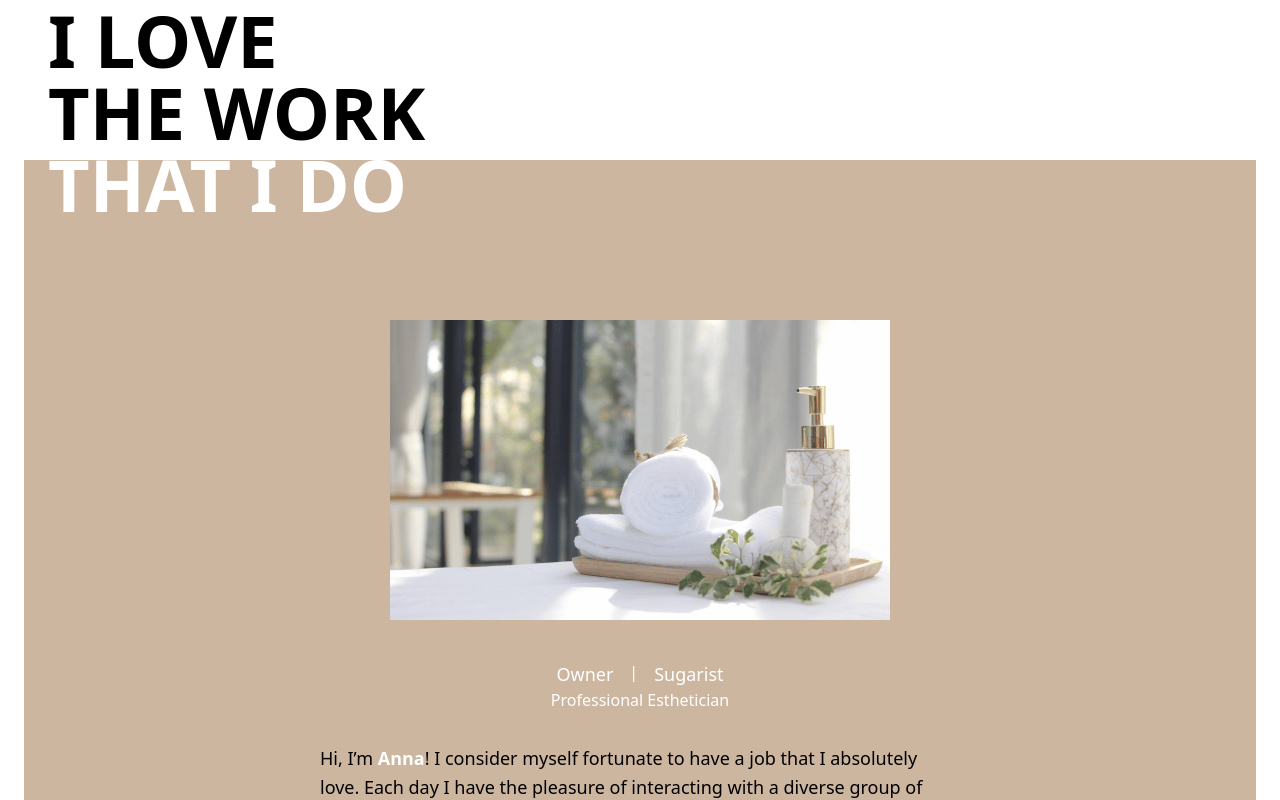
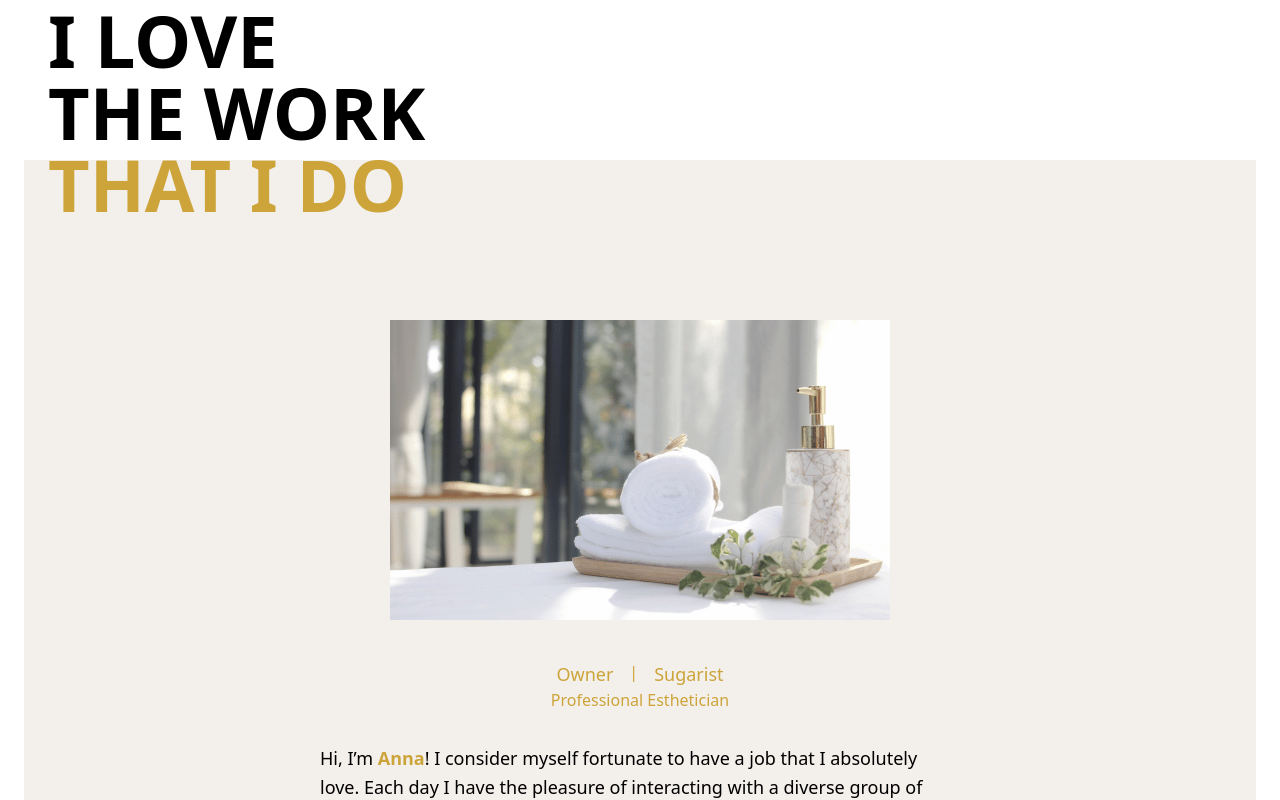
Before and after one commit to It-s-Simply-Sugar/sugard-bare, a React (Create React App) app: page /about in a window 1280 px wide. Shown: the part 280-1080 px from the top of the page. Built offline with nearby package versions, Linux system fonts and the light colour scheme.

Commit message:
update nav

```diff
--- a/src/components/AboutUs/index.tsx
+++ b/src/components/AboutUs/index.tsx
@@ -12,13 +12,15 @@ const AboutUs = () => {
           <br />
           the work
           <br />
-          <span className="text-white">that I do</span>
+          <span style={{ color: '#CCA43A' }}>that I do</span>
         </h1>
-        <div className="container grid place-items-center" style={{ backgroundColor: '#CCB6A0' }}>
+        <div className="container grid place-items-center" style={{ backgroundColor: '#F3EFEB' }}>
           <div className="px-8 sm:px-14 md:px-20 pt-24 sm:pt-32 md:pt-40 pb-10 grid place-items-center">
             <img src={sugar} alt="" />
           </div>
-          <div className="pb-8 flex flex-col justify-center items-center text-white">
+          <div
+            className="pb-8 flex flex-col justify-center items-center"
+            style={{ color: '#CCA43A' }}>
             <ul className="flex gap-x-4">
               <li className="text-lg font-thin">Owner</li>
               <li>|</li>
@@ -30,12 +32,15 @@ const AboutUs = () => {
             className="pb-8 px-8 sm:px-14 md:px-20 text-sm md:text-base lg:text-lg "
             style={{ maxWidth: '800px' }}>
             <p className="leading-relaxed mb-4">
-              Hi, I’m <span className="font-semibold text-white">Anna</span>! I consider myself
-              fortunate to have a job that I absolutely love. Each day I have the pleasure of
-              interacting with a diverse group of fascinating people and building meaningful
-              connections with them. With a decade of experience in the art of sugaring, I take
-              immense pride in delivering exceptional results to my clients. In addition to my
-              expertise in sugaring, I also offer a range of other top-tier services, including
+              Hi, I’m{' '}
+              <span className="font-semibold" style={{ color: '#CCA43A' }}>
+                Anna
+              </span>
+              ! I consider myself fortunate to have a job that I absolutely love. Each day I have
+              the pleasure of interacting with a diverse group of fascinating people and building
+              meaningful connections with them. With a decade of experience in the art of sugaring,
+              I take immense pride in delivering exceptional results to my clients. In addition to
+              my expertise in sugaring, I also offer a range of other top-tier services, including
               waxing, skincare, lash and brow tint, and eyelash extensions.
             </p>
             <p className="leading-relaxed mb-4">
--- a/src/components/Footer/index.tsx
+++ b/src/components/Footer/index.tsx
@@ -73,7 +73,9 @@ const Footer = () => {
         <div
           className="mx-auto grid place-items-center px-6 py-1 md:px-12"
           style={{ maxWidth: '500px' }}>
-          <p className="text-xs">Copyright Sugar&lsquo;d Bare {currentYear}, All Rights Reserved</p>
+          <p className="text-xs">
+            © Copyright Sugar&lsquo;d Bare {currentYear}, All Rights Reserved
+          </p>
         </div>
       </div>
     </>
--- a/src/components/Home/BusinessHours.tsx
+++ b/src/components/Home/BusinessHours.tsx
@@ -17,7 +17,7 @@ const BusinessHours = () => {
       <p
         className="text-xl sm:text-2xl md:text-3xl font-semibold uppercase pb-8 lg:pb-14"
         style={{ color: '#CCA43A' }}>
-        business hours
+        swing on by and get sugar&apos;d!
       </p>
       <div className="w-full md:flex md:flex-row-reverse gap-x-4 mb-16">
         <div className="w-full md:w-1/2 grid place-items-center text-center mb-8 md:mb-0">
--- a/src/components/Navigation/HamburgerNavigation.tsx
+++ b/src/components/Navigation/HamburgerNavigation.tsx
@@ -70,7 +70,7 @@ const HamburgerNavigation = ({ showBanner }: Props) => {
           className={`fixed right-0 w-64 animate-slide-${isNavClosing ? 'out' : 'in'} ${
             !showBanner ? 'banner-is-shown' : 'top-0'
           }`}
-          style={{ backgroundColor: '#F6F5F5', height: '100vh', zIndex: 12 }}
+          style={{ backgroundColor: '#F3EFEB', height: '100vh', zIndex: 12 }}
           onAnimationEnd={handleAnimationEnd}>
           <div className="mt-32 grid place-items-center" style={{ color: '#665E58' }}>
             <div>
@@ -91,11 +91,6 @@ const HamburgerNavigation = ({ showBanner }: Props) => {
                   onClick={() => setIsNavOpen(false)}>
                   <Link to="/about">About Us</Link>
                 </li>
-                {/* <li
-                  className={`py-4 ${getLinkClass('/contact')}`}
-                  onClick={() => setIsNavOpen(false)}>
-                  <Link to="/contact">Contact Us</Link>
-                </li> */}
               </ul>
               <div className="mx-4 grid grid-cols-1" onClick={() => setIsNavOpen(false)}>
                 <span className="my-4">
--- a/src/components/Navigation/index.tsx
+++ b/src/components/Navigation/index.tsx
@@ -57,7 +57,6 @@ const Navigation = ({ closeBanner }: Props) => {
           <div
             className="mx-auto pt-12 px-6 md:px-12 flex justify-between items-center py-5 font-medium"
             style={{ maxWidth: '1550px' }}>
-            {' '}
             <Link to="/">
               <div>
                 <img src={activeLink === '/' ? logo : logo2} alt="logo" className="w-32" />
@@ -77,9 +76,6 @@ const Navigation = ({ closeBanner }: Props) => {
                 <li className={getLinkClass('/about')}>
                   <Link to="/about">About Us</Link>
                 </li>
-                {/* <li className={getLinkClass('/contact')}>
-                  <a href="/contact">Contact</a>
-                </li> */}
               </ul>
               <a
                 href="https://www.vagaro.com/itssimplysugar/services"
--- a/src/components/Navigation/navigation.css
+++ b/src/components/Navigation/navigation.css
@@ -26,18 +26,18 @@
     padding-bottom: 3px;
 }
 
-/* commeny */
+/* mobile navigation */
 .nav__item-mobile {
-    color: #605651;
+    color: #000;
 }
 
 .nav__item-mobile:hover {
-    color: #C4B682;
+    color: #CCA43A;
 }
 
 .nav__item-mobile--active {
-    color: #C4B682;
-    border-bottom: 3px solid #C4B682;
+    color: #CCA43A;
+    border-bottom: 3px solid #CCA43A;
     padding-bottom: 3px;
 }
 
@@ -63,14 +63,14 @@
 }
 
 .book-online-mobile__btn {
-    color: #C4B682;
-    border-color: #C4B682;
+    color: #CCA43A;
+    border-color: #CCA43A;
     background-color: #fff;
 }
 
 .book-online-mobile__btn:hover {
     color: #fff;
-    background-color: #C4B682;
+    background-color: #CCA43A;
 }
 
 .animate-slide-in {
@@ -112,12 +112,13 @@
     width: 40px;
     height: 20px;
     position: fixed;
+    right: 5%;
 }
 
 .close:after {
     content: '';
     height: 25px;
-    border-left: 2px solid #C4B682;
+    border-left: 2px solid #CCA43A;
     position: absolute;
     transform: rotate(45deg);
     left: 22px;
@@ -126,7 +127,7 @@
 .close:before {
     content: '';
     height: 25px;
-    border-left: 2px solid #C4B682;
+    border-left: 2px solid #CCA43A;
     position: absolute;
     transform: rotate(-45deg);
     left: 22px;
```
Also changed, not shown: src/assets/anna-signature.png.
